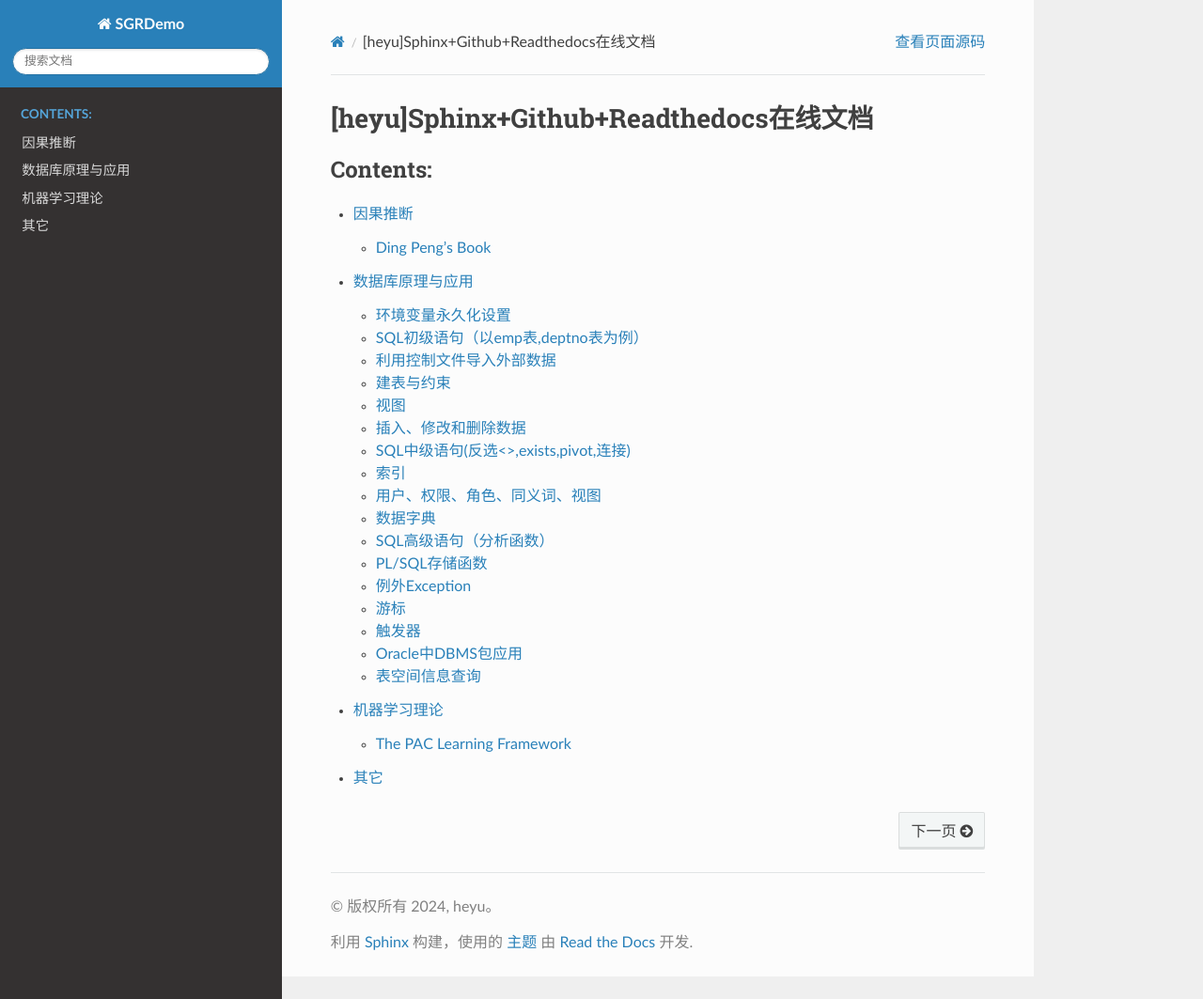
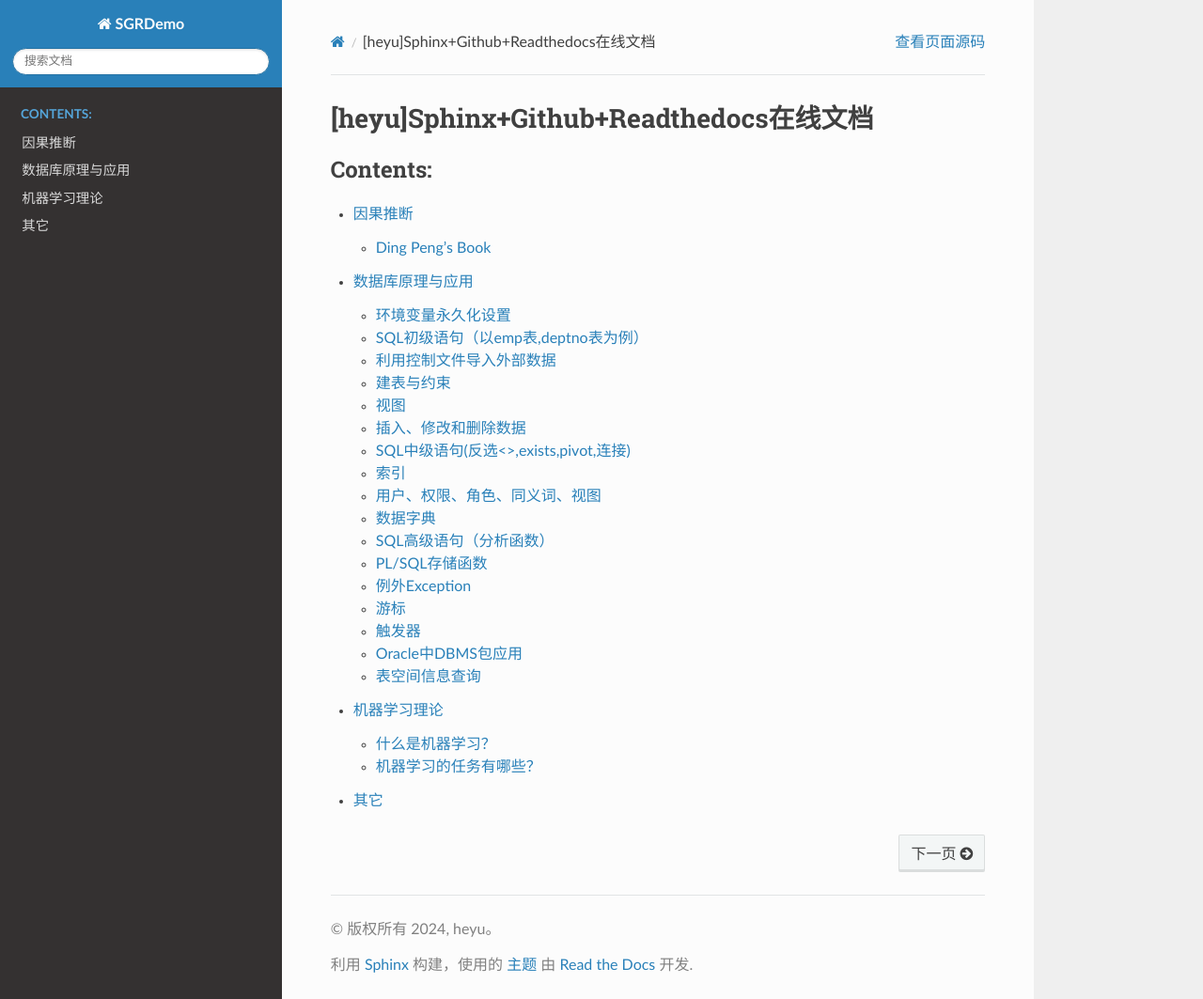
Before and after one commit to heyu58/SGR, a Sphinx documentation site: the page built from source/index.rst, in a window 1280 px wide and 1063 px high. Shown: the whole window at 94% size. Built offline with Sphinx 7.4.7 and the Read the Docs theme 3.1.0, drawn with Linux system fonts in a browser that asks for light colours; some of the changed lines change nothing that is shown.

Commit message:
2024.12.15
机器学习内容导入

```diff
--- a/source/MachineLearning/ML1_PCA.md
+++ b/source/MachineLearning/ML1_PCA.md
@@ -1,7 +1,66 @@
 The PAC Learning Framework
-==================================
+===============================
+
+在设计和分析针对样本的学习算法时，需要考虑一下几个基本的问题：
+- What can be learned efficiently?
+- What is inherently hard to learn?、
+- How many examples are needed to learn successfully?
+- Is there a general model of learning?
+
+为解决这些问题，我们可以通过**概率近似正确（Probably Approximately Correct）** 学习框架对上述问题形式化并给出答案。PAC框架借助样本复杂度和学习算法的时间空间复杂度来定义可学习的概念类。
+
+准备知识：
+-------------------------
+**概念类**：我们可能想要学习的概念构成的集合，记为$\mathcal{C}$
+
+我们假定所有的经验（样本）是独立同分布的，并且服从的某个固定但未知的分布$\mathcal{D}$。在这样的假定下，机器学习问题可以如下形式化：
+
+学习器的任务是：利用带标签的样本集$S$，从所有可能的概念集合$\mathcal{H}$（假设集）中选择一个假设$h_S\in\mathcal{H}$，使其关于待学习的目标概念$c\in\mathcal{C}$有尽可能小的**泛化误差**
+
+**泛化误差**：*给定一个假设$h\in\mathcal{H}$，一个目标概念$c\in\mathcal{C}$，以及一个潜在分布$\mathcal{D}$，则$h$的泛化误差或风险定义为*
+$$R(h)=\underset{x\sim\mathcal{D}}{\mathbb{P}}[h(x)\ne c(x)]=\underset{x\sim\mathcal{D}}{\mathbb{E}}[\mathbf{1}_{h(x)\ne c(x)}]$$
 
 
-Test
+然而我们根据定义可以知道，对于学习器而言，一个假设的泛化误差并不是直接可得到的，由于分布$\mathcal{D}$和目标概念$c$均是未知的。我们可以在有标签的样本集$S$上度量一个假设的**经验误差**
 
-$$E[h(x)\ne c(x)]$$
+**经验误差**：*给定一个假设$h\in\mathcal{H}$，一个目标概念$c\in\mathcal{C}$，以及一个样本集$S=(x_1,x_2,...x_m)$，则$h$的经验误差定义为*
+$$\hat{R}_S(h)=\frac{1}{m}\sum_{i=1}^m\mathbf{1}_{h(x_i)\ne c(x_i)}$$
+
+因此总结一下，$h\in\mathcal{H}$的经验误差是在样本集$S$上的平均误差，而$h\in\mathcal{H}$的泛化误差则是在分布$\mathcal{D}$上的期望误差。不加证明的结论是，在某些一般性的假设下，这两个误差关于近似程度的保证有较高的概率成立。
+
+注意到这样一个事实（只要你学过概率论）:对于一个固定的$h\in\mathcal{H}$，在独立同分布样本集上经验误差的期望等于泛化误差。换句话说，经验误差是泛化误差的无偏估计量。
+$$\underset{S\sim\mathcal{D}^m}{\mathbb{E}}[\hat{R}_S(h)]=R(h)$$
+
+
+
+**************************************
+
+**PAC学习**：*如果存在一个算法$\mathcal{A}$以及一个多项式函数$poly()$，使得对于任意$\epsilon>0$以及$\delta>0$，如果所有在$X$上的分布$D$以及任意目标概念$c\in C$，对于满足$m\geq poly(\frac{1}{\epsilon},\frac{1}{\delta},n,size(c))$的任意样本规模$m$均有下式成立，那么概念类$C$是PAC可学习的*
+$$\underset{S\sim\mathcal{D}^m}{\mathbb{P}}[R(h_S)\leq\epsilon]\geq1-\delta$$
+*进一步地，若算法$\mathcal{A}$的运行复杂度在$poly(\frac{1}{\epsilon},\frac{1}{\delta},n,size(c))$内，则概念类$C$是高效PAC可学习的*
+
+
+PAC之所以称为概率近似正确，可以作如下理解：如果输入到一个算法的样本点的书目对于$1/\epsilon$和$1/\delta$是多项式的，并且由该算法基于这些样本点得到的假设是以高概率（至少$1-\delta$）近似正确（误差至多为$\epsilon$）的，则概念类$\mathcal{C}$是PAC可学习的。
+
+关于PAC，有两点需要澄清与强调：
+- PAC学习框架是**不依赖分布的模型**，指的是对产生样本的分布$\mathcal{D}$没有特别的假设
+- PAC学习框架考虑的是概念类$\mathcal{C}$的可学习性，而不是一个特殊概念的可学习性。对于学习算法，概念类$\mathcal{C}$是已知的，而需要学习的目标概念$c\in\mathcal{C}$是未知的。
+
+
+一个例子：超矩形的PAC学习
+-------------------------------------
+
+
+
+
+
+
+
+
+
+
+
+
+附记
+-------------------------------
+PAC学习框架首先由Valiant[1984]提出
--- a/source/MachineLearning/index.rst
+++ b/source/MachineLearning/index.rst
@@ -7,8 +7,29 @@
 =====================
 参考书目为Mehryar Mohri的《Foundations of Machine Learning》
 
+.. figure:: ../_static/ML_image1.png
+   :scale: 20
 
-.. figure:: ../_static/ML_image1.png
+
+什么是机器学习？
+---------------------------
+机器学习广义上可以被定义为基于经验提升性能或者进行精准预测的计算方法。
+**经验**指的是学习器可以利用的过去的信息（也被称为样本）
+机器学习旨在设计高效和准确的预测算法，因此与计算机科学（Computer Science）领域类似，
+衡量方法好坏质量的重要指标是时间和空间复杂度。
+由于机器学习算法的成功取决于所采用的数据，因此机器学习本质上与数据分析和统计相关。
+更一般地，机器学习技术是一类将计算机科学中的基本概念与统计、概率和优化方面思想相结合的数据驱动方法
+
+机器学习的任务有哪些？
+-----------------------------
+- 分类（classification）：例如文档分类，诸如政治、商业、经济或运动等多类别，图像分类，如肖像、动物或风景等。
+某些困难的场景下，需要分类的类别可能达到几百上千，甚至于无限，例如OCR，文本分类或者语音识别。
+- 回归（regression）：
+- 排序（ranking）：经典的例子是网页搜索排序，这是所有的搜索引擎公司的重中之重
+- 聚类（clustering）：分析大数据集合中的同质子集。例如大规模人群分类，社交网络分块
+- 降维（dimensionality）或流形学习（manifold learning）：如何将高维的原始表示转为低维表示
+同时保持原始表示的若干性质。常见例子是计算机视觉中的图像任务
+
 
 
 .. toctree::
```
